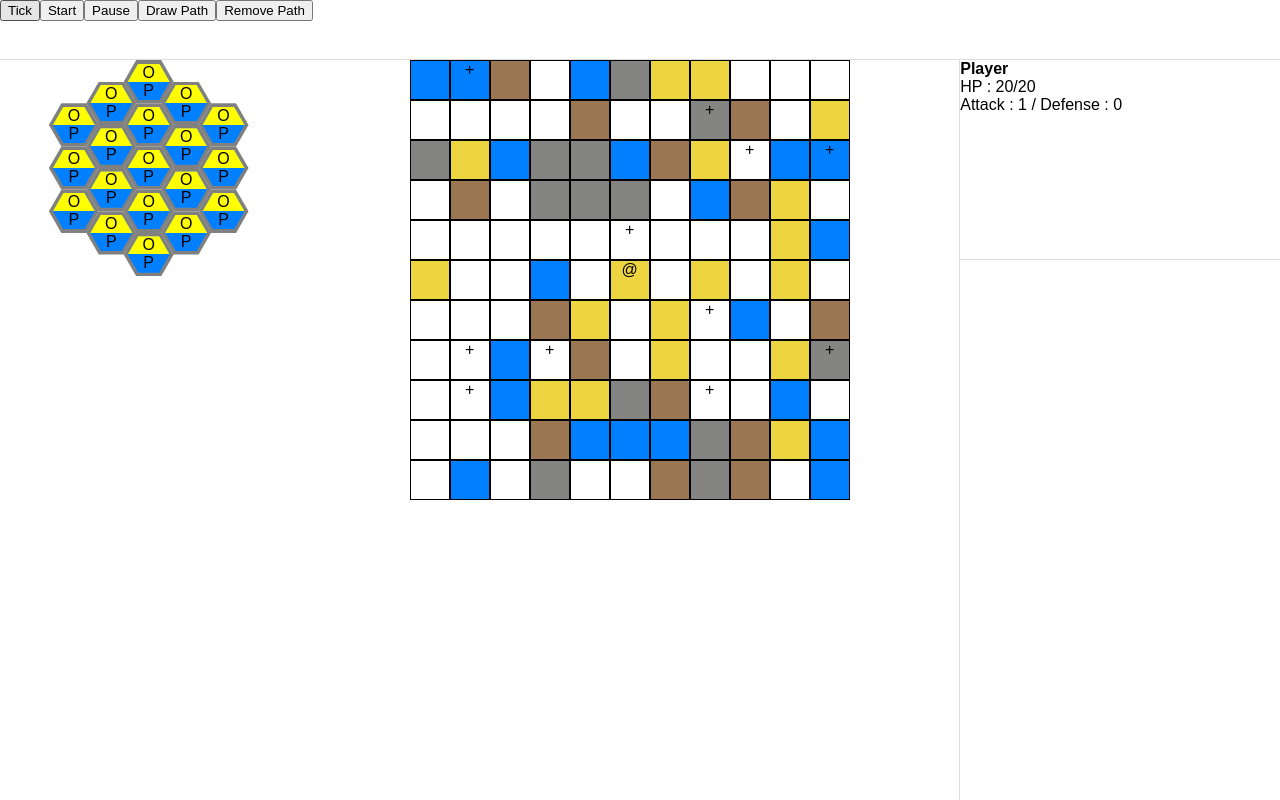
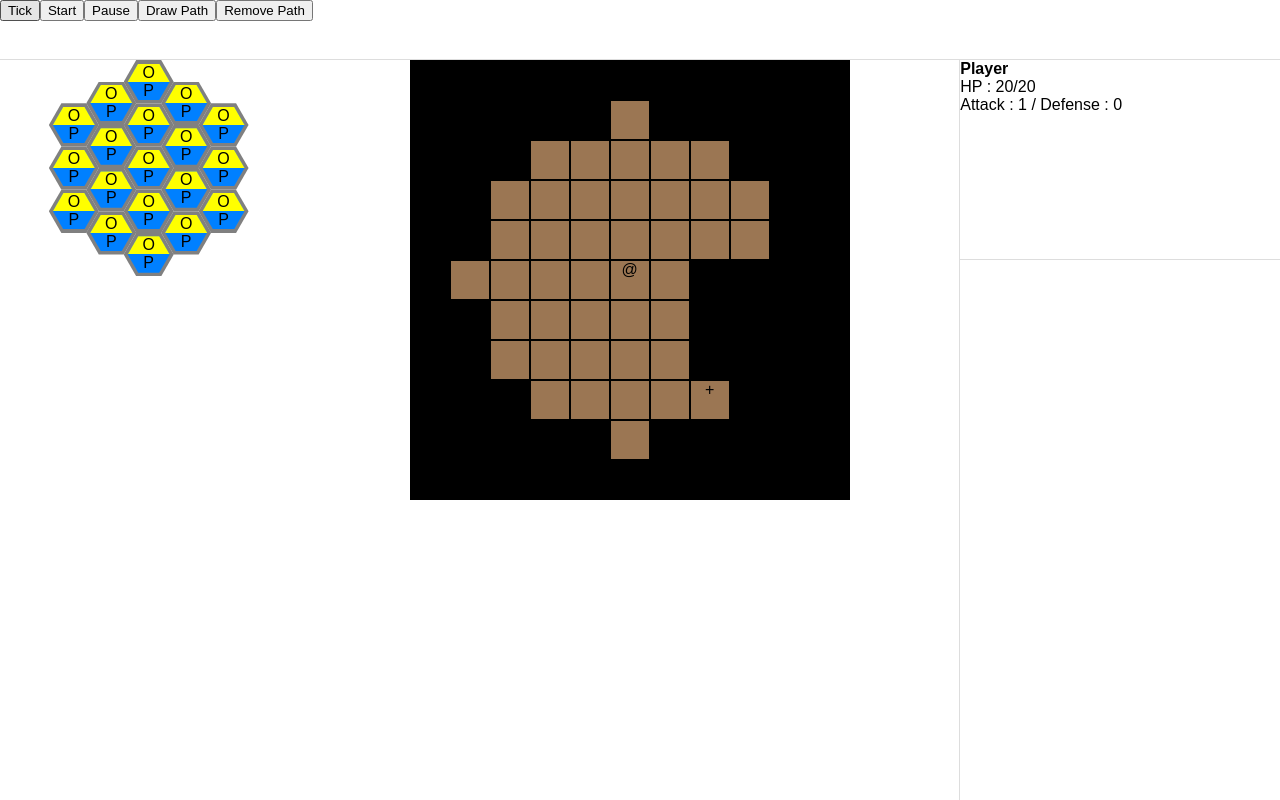
Before and after one commit to mntdn/idle-biome, a website built with Vite: page index.html in a window 1280 px wide. Built offline with nearby package versions, Linux system fonts and the light colour scheme.

Commit message:
Player vision and walls

```diff
--- a/src/classes/Character.ts
+++ b/src/classes/Character.ts
@@ -4,6 +4,7 @@ import utils from "../shared/utils"
 import { CharacterProperties } from "../interfaces/CharacterProperties";
 import SquareTilePos from "./SquareTilePos";
 import Item from "./Item";
+import SquareTile from "./SquareTile";
 
 /**
  * This class defines a basic Character type.
@@ -15,6 +16,10 @@ export default class Character {
 	currentPath: Vector[] = [];
 	currentPathId: string = "";
 	props: CharacterProperties = { inventory: [] };
+	/**
+	 * Indicates the max distance in squares where the character can see
+	 */
+	visionReach: number = 4;
 
 	constructor();
     constructor(_props: CharacterProperties);
@@ -71,4 +76,16 @@ export default class Character {
 	htmlDescription() {
 		return '';
 	}
+
+	/**
+	 * Indicates is this character can see a tile
+	 * @param t Tile in question
+	 * @returns True is the tile can be seen from the Character position
+	 */
+	canSeeTile(t: SquareTile){
+		let dist = t.getDistanceFromTile(this.currentPosition);
+		if(dist.distance <= this.visionReach && !dist.isBlocked)
+			return true;
+		return false;
+	}
 }
--- a/src/classes/SquareGridLevel.ts
+++ b/src/classes/SquareGridLevel.ts
@@ -40,7 +40,7 @@ export default class SquareGridLevel {
          */
         for (let i = 0; i < this.nbLinesTotal; i++) {
             for(let j = 0; j < this.nbColTotal; j++) {
-                let s = new SquareTile(j, i,utils.randEnumValue(ETileType));
+                let s = new SquareTile(j, i,ETileType.dirt);
                 this.tilePosMap.set(s.position.toShortString(), s);
             }
         }
@@ -62,7 +62,7 @@ export default class SquareGridLevel {
                 square.dataset.squareid = tile.id;
                 square.classList = `square`;
                 tile.needsUpdate = true;
-                square.appendChild(tile.getHtml());
+                // square.appendChild(tile.getHtml());
                 l.appendChild(square);
             }
             divContainer.appendChild(l);
@@ -71,7 +71,14 @@ export default class SquareGridLevel {
         this.player.moveTo(this.playerStartPosition);
         this.player.addItem(new Item(1, 0, 'dagger'));
 
-        for(var i = 0; i < 30; i++){
+        this.getTileFromPos(new SquareTilePos(7,5))!.isTraversable = false;
+        this.getTileFromPos(new SquareTilePos(7,5))!.tileType = ETileType.wall;
+        this.getTileFromPos(new SquareTilePos(7,6))!.isTraversable = false;
+        this.getTileFromPos(new SquareTilePos(7,6))!.tileType = ETileType.wall;
+        this.getTileFromPos(new SquareTilePos(7,7))!.isTraversable = false;
+        this.getTileFromPos(new SquareTilePos(7,7))!.tileType = ETileType.wall;
+
+        for(var i = 0; i < 3; i++){
             let randPos = new SquareTilePos(utils.getRandomInt(0, this.nbColTotal), utils.getRandomInt(0, this.nbLinesTotal));
             let n = new NPC({startingPosition: randPos, currentHP: 10, maxHP: 10});
             n.addItem(new Item(1, 0, 'dagger'));
@@ -89,6 +96,10 @@ export default class SquareGridLevel {
         }
         // if we would exit the level, we just return
         if(newPos.col < 0 || newPos.col >= this.nbColTotal || newPos.line < 0 || newPos.line >= this.nbLinesTotal)
+            return;
+
+        // we don't walk on non traversable tiles
+        if(!this.getTileFromPos(new SquareTilePos(newPos.col, newPos.line))?.isTraversable)
             return;
 
         // test if we hit a NPC in the new position
@@ -147,4 +158,8 @@ export default class SquareGridLevel {
         let d = utils.getBySelector('#app .right-box .player-stats');
         d.innerHTML = this.player.htmlDescription();
     }
+
+    getTileFromPos(pos: SquareTilePos): SquareTile | undefined {
+        return this.tilePosMap.get(pos.toShortString());
+    }
 }
--- a/src/classes/SquareTile.ts
+++ b/src/classes/SquareTile.ts
@@ -5,6 +5,7 @@ import state from '../state';
 import { Point } from '../interfaces/Point';
 import Popup from './Popup';
 import SquareTilePos from './SquareTilePos';
+import { TileDistance } from '../interfaces/TileDistance';
 
 export default class SquareTile {
     tileType: ETileType;
@@ -15,7 +16,14 @@ export default class SquareTile {
     colorHover: string;
     colorBorder: string;
     borderSize: number;
-    isHidden: boolean;
+    /**
+     * Indicated whether the tile has been seen by the player or not
+     */
+    hasSeen: boolean;
+    /**
+     * Indicates if the tile can be seen by the player right now
+     */
+    canSee: boolean;
     isTraversable: boolean;
     id: string;
     stats: TileStats;
@@ -50,10 +58,11 @@ export default class SquareTile {
         this.colorHover = this.getColorByType(true);
         this.colorBorder = 'grey';
         this.borderSize = 4;
-        this.isHidden = false;
+        this.hasSeen = false;
+        this.canSee = false;
         this.stats = new TileStats();
         this.cost = 1;
-        this.isTraversable = !this.isHidden;
+        this.isTraversable = true;
         this.onHover = () => { };
         this.onClick = () => { };
         this.needsUpdate = false;
@@ -61,14 +70,6 @@ export default class SquareTile {
         this.positionX = 0;
         this.positionY = 0;
         this.otherPopup = null;
-        // if (!this.isHidden) {
-        //     // we only store the position of the hex if it is shown
-        //     state.tilePosMap.set(
-        //         `${this.position.q}${this.position.r}${this.position.s}`,
-        //         this.id,
-        //     );
-        //     state.tileIdMap.set(this.id, this);
-        // }
     }
 
     getColorByType(isHover: boolean) {
@@ -85,6 +86,7 @@ export default class SquareTile {
                 result = `rgba(236,213,64,${alpha})`;
                 break;
             case ETileType.stone:
+            case ETileType.wall:
                 result = `rgba(132,132,130,${alpha})`;
                 break;
             default:
@@ -99,7 +101,7 @@ export default class SquareTile {
      */
     private getPlayerContent() {
         let result = '';
-        if (!this.isHidden && this.position.isEqual(state.currentLevel?.player.currentPosition))
+        if (this.position.isEqual(state.currentLevel?.player.currentPosition))
             result = '@';
         if(state.debugMode)
             result += `<br /><span class="sm">${this.position.toString()}</span>`
@@ -108,13 +110,11 @@ export default class SquareTile {
 
     private getOtherContent() {
         let result = '';
-        if (!this.isHidden) {
-            state.currentLevel!.npcs.forEach((n) => {
-                if (this.position.isEqual(n.currentPosition)){
-                    result = '+';
-                }
-            });
-        }
+        state.currentLevel!.npcs.forEach((n) => {
+            if (this.position.isEqual(n.currentPosition)){
+                result = '+';
+            }
+        });
         return result;
     }
 
@@ -140,7 +140,16 @@ export default class SquareTile {
             this.clickMenu(e);
         };
         let bgLayer: HTMLElement = <HTMLDivElement>document.createElement('div');
-        bgLayer.classList = 'background';
+        let bgClasses = ['background'];
+        if(state.currentLevel?.player.canSeeTile(this)) {
+            this.hasSeen = true;
+            bgClasses.push('see');
+        } else if (!this.hasSeen){
+            bgClasses.push('hidden');
+        }
+        if(this.hasSeen)
+            bgClasses.push('seen');
+        bgLayer.classList =  bgClasses.join(' ');
         square.appendChild(bgLayer);
         let charLayer: HTMLElement = <HTMLDivElement>document.createElement('div');
         charLayer.classList = 'character';
@@ -256,4 +265,32 @@ export default class SquareTile {
         // root.appendChild(menu);
         console.log("click", e)
     }
+
+    /**
+     * Gets the TileDistance between this tile and the indicated TilePos
+     * @param t The position of the Tile that we want to measure the distance to
+     */
+    getDistanceFromTile(t: SquareTilePos): TileDistance {
+        let result: TileDistance = {
+            diagonalDistance: 0,
+            distance: 0,
+            isBlocked: false
+        };
+        let dCol = this.position.col - t.col, dLine = this.position.line - t.line;
+        result.distance = Math.sqrt(Math.pow(dCol, 2) + Math.pow(dLine, 2));
+        result.diagonalDistance = Math.max(Math.abs(dCol), Math.abs(dLine));
+
+        // draws a line to the point to determine if an obstacle is in the way
+        let points = [];
+        for (let step = 0; step <= result.diagonalDistance; step++) {
+            let p = result.diagonalDistance === 0? 0.0 : step / result.diagonalDistance;
+            let curTile = state.currentLevel?.getTileFromPos(this.position.lerpPoint(t, p));
+            if(curTile && !curTile.isTraversable){
+                result.isBlocked = true
+                break;
+            }
+            points.push(curTile);
+        }
+        return result;
+    }
 }
--- a/src/classes/SquareTilePos.ts
+++ b/src/classes/SquareTilePos.ts
@@ -1,3 +1,5 @@
+import utils from '../shared/utils';
+
 export default class SquareTilePos {
 	col: number;
 	line: number;
@@ -20,4 +22,11 @@ export default class SquareTilePos {
 	toShortString() {
 		return `${this.col}_${this.line}`;
 	}
+
+	lerpPoint(dest: SquareTilePos, t: number): SquareTilePos{
+		return new SquareTilePos(
+			Math.round(utils.lerp(this.col, dest.col, t)),
+			Math.round(utils.lerp(this.line, dest.line, t))
+		);
+	}
 }
--- a/src/enums/ETileType.ts
+++ b/src/enums/ETileType.ts
@@ -2,5 +2,6 @@ export enum ETileType {
     water,
     dirt,
     sand,
-    stone
+    stone,
+    wall
 }
--- /dev/null
+++ b/src/interfaces/TileDistance.ts
@@ -0,0 +1,14 @@
+export interface TileDistance {
+    /**
+     * Distance to the destination tile
+     */
+    distance: number;
+    /**
+     * Diagonal distance to the destination tile
+     */
+    diagonalDistance: number;
+    /**
+     * Is there a wall between source and destination
+     */
+    isBlocked: boolean;
+}
--- a/src/shared/utils.ts
+++ b/src/shared/utils.ts
@@ -28,6 +28,10 @@ const randEnumValue = <T extends object>(enumObj: T): T[keyof T] => {
 
 const round = (n: number) => {
     return (Math.round(n * 1000) / 1000);
+}
+
+const lerp = (start: number, end: number, t: number) => {
+    return start * (1.0 - t) + end * t;
 }
 
 const getBySelector = (selector: string): HTMLElement => {
@@ -70,7 +74,8 @@ const _ = {
     getBySelector,
     round,
     sumProp,
-    randEnumValue
+    randEnumValue,
+    lerp
 }
 
 export default _;
--- a/src/style/main.scss
+++ b/src/style/main.scss
@@ -177,6 +177,16 @@ body {
   					height: 100%;
 					position: absolute;
 					top: 0;
+
+					&.hidden{
+						background-color: black;
+					}
+					&.seen{
+						opacity: 0.3;
+					}
+					&.see {
+						opacity: 1;
+					}
 				}
 				.character{
 					width: 100%;
```
